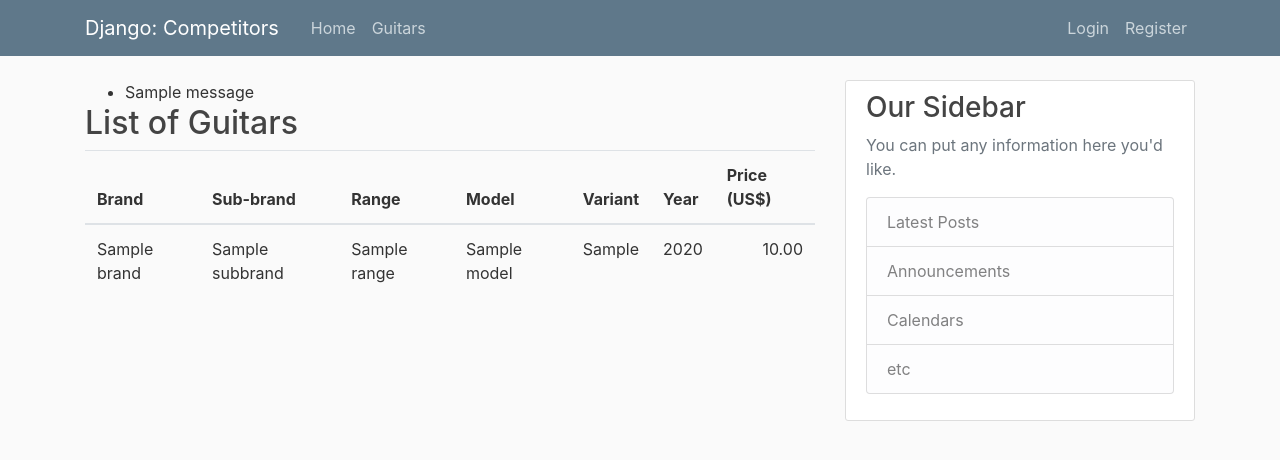
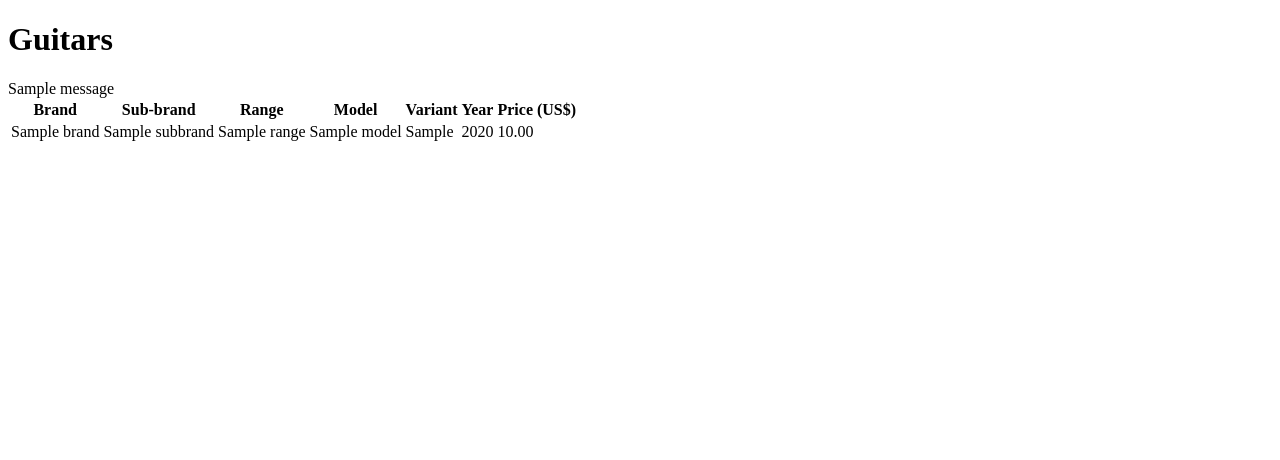
Before and after one commit to oliverlambson/guitar_prices_django_dashboard, a Django app: page /guitars/ in a window 1280 px wide. Shown: the top 460 px of the page. Run offline with Django 3.2, Linux system fonts and the light colour scheme; tables that the repository leaves empty hold one stand-in row (values such as "Sample post"); one stand-in notice (Sample message) is shown; some libraries are stand-ins or nearby versions.

Commit message:
Moved templates back to unstyled html. Need to learn own css.

```diff
--- a/appcompetitors/static/appcompetitors/main.css
+++ /dev/null
@@ -1,84 +0,0 @@
-body {
-  background: #fafafa;
-  color: #333333;
-  margin-top: 5rem;
-}
-
-h1, h2, h3, h4, h5, h6 {
-  color: #444444;
-}
-
-ul {
-  margin: 0;
-}
-
-.bg-steel {
-  background-color: #5f788a;
-}
-
-.site-header .navbar-nav .nav-link {
-  color: #cbd5db;
-}
-
-.site-header .navbar-nav .nav-link:hover {
-  color: #ffffff;
-}
-
-.site-header .navbar-nav .nav-link.active {
-  font-weight: 500;
-}
-
-.content-section {
-  background: #ffffff;
-  padding: 10px 20px;
-  border: 1px solid #dddddd;
-  border-radius: 3px;
-  margin-bottom: 20px;
-}
-
-.article-title {
-  color: #444444;
-}
-
-a.article-title:hover {
-  color: #428bca;
-  text-decoration: none;
-}
-
-.article-content {
-  white-space: pre-line;
-}
-
-.article-img {
-  height: 65px;
-  width: 65px;
-  margin-right: 16px;
-}
-
-.article-metadata {
-  padding-bottom: 1px;
-  margin-bottom: 4px;
-  border-bottom: 1px solid #e3e3e3
-}
-
-.article-metadata a:hover {
-  color: #333;
-  text-decoration: none;
-}
-
-.article-svg {
-  width: 25px;
-  height: 25px;
-  vertical-align: middle;
-}
-
-.account-img {
-  height: 125px;
-  width: 125px;
-  margin-right: 20px;
-  margin-bottom: 16px;
-}
-
-.account-heading {
-  font-size: 2.5rem;
-}
--- a/appcompetitors/templates/appcompetitors/base.html
+++ b/appcompetitors/templates/appcompetitors/base.html
@@ -1,78 +1,23 @@
-{% load static %}
 <!DOCTYPE html>
-<html>
+<html lang="en" dir="ltr">
     <head>
-
-    <!-- Required meta tags -->
         <meta charset="utf-8">
-    <meta name="viewport" content="width=device-width, initial-scale=1, shrink-to-fit=no">
-
-    <!-- Bootstrap CSS -->
-    <link rel="stylesheet" href="https://maxcdn.bootstrapcdn.com/bootstrap/4.0.0/css/bootstrap.min.css" integrity="sha384-Gn5384xqQ1aoWXA+058RXPxPg6fy4IWvTNh0E263XmFcJlSAwiGgFAW/dAiS6JXm" crossorigin="anonymous">
-
-    <link rel="stylesheet" type="text/css" href="{% static 'appcompetitors/main.css' %}">
-
         {% if title %}
-        <title>Django: Competitors - {{ title }}</title>
+            <title>Guitar Brands</title>
         {% else %}
-        <title>Django: Competitors</title>
+            <title>Guitar Brands - {{ title }}</title>
         {% endif %}
     </head>
     <body>
-    <header class="site-header">
-      <nav class="navbar navbar-expand-md navbar-dark bg-steel fixed-top">
-        <div class="container">
-          <a class="navbar-brand mr-4" href="{% url 'competitors:home' %}">Django: Competitors</a>
-           <button class="navbar-toggler" type="button" data-toggle="collapse" data-target="#navbarToggle" aria-controls="navbarToggle" aria-expanded="false" aria-label="Toggle navigation">
-          <span class="navbar-toggler-icon"></span>
-      </button>
-          <div class="collapse navbar-collapse" id="navbarToggle">
-            <div class="navbar-nav mr-auto">
-              <a class="nav-item nav-link" href="{% url 'competitors:home' %}">Home</a>
-              <a class="nav-item nav-link" href="{% url 'competitors:guitars' %}">Guitars</a>
-            </div>
-            <!-- Navbar Right Side -->
-            <div class="navbar-nav">
-              <a class="nav-item nav-link" href="#">Login</a>
-              <a class="nav-item nav-link" href="#">Register</a>
-            </div>
-          </div>
-        </div>
-      </nav>
-    </header>
+        <h1>{{ title }}</h1>
 
-    <main role="main" class="container">
-      <div class="row">
-        <div class="col-md-8">
         {% if messages %}
-            <ul class="messages">
             {% for message in messages %}
-                <li class="{{ message.tags }}">{{ message }}</li>
+                {{ message }}
             {% endfor %}
-            </ul>
         {% endif %}
-            {% block content %}{% endblock %}
-        </div>
-        <div class="col-md-4">
-          <div class="content-section">
-            <h3>Our Sidebar</h3>
-            <p class='text-muted'>You can put any information here you'd like.
-              <ul class="list-group">
-                <li class="list-group-item list-group-item-light">Latest Posts</li>
-                <li class="list-group-item list-group-item-light">Announcements</li>
-                <li class="list-group-item list-group-item-light">Calendars</li>
-                <li class="list-group-item list-group-item-light">etc</li>
-              </ul>
-            </p>
-          </div>
-        </div>
-      </div>
-    </main>
 
-    <!-- Bootstrap Optional JavaScript -->
-    <!-- jQuery first, then Popper.js, then Bootstrap JS -->
-    <script src="https://code.jquery.com/jquery-3.2.1.slim.min.js" integrity="sha384-KJ3o2DKtIkvYIK3UENzmM7KCkRr/rE9/Qpg6aAZGJwFDMVNA/GpGFF93hXpG5KkN" crossorigin="anonymous"></script>
-    <script src="https://cdnjs.cloudflare.com/ajax/libs/popper.js/1.12.9/umd/popper.min.js" integrity="sha384-ApNbgh9B+Y1QKtv3Rn7W3mgPxhU9K/ScQsAP7hUibX39j7fakFPskvXusvfa0b4Q" crossorigin="anonymous"></script>
-    <script src="https://maxcdn.bootstrapcdn.com/bootstrap/4.0.0/js/bootstrap.min.js" integrity="sha384-JZR6Spejh4U02d8jOt6vLEHfe/JQGiRRSQQxSfFWpi1MquVdAyjUar5+76PVCmYl" crossorigin="anonymous"></script>
+        {% block content %}
+        {% endblock %}
     </body>
 </html>
--- a/appcompetitors/templates/appcompetitors/guitars.html
+++ b/appcompetitors/templates/appcompetitors/guitars.html
@@ -1,18 +1,19 @@
 {% extends 'appcompetitors/base.html' %}
 
 {% block content %}
-<h2>List of Guitars</h2>
+
+<!-- TABLE -->
 {% if guitar_list %}
-<table class="table table-hover table-responsive">
+<table>
     <thead>
         <tr>
-            <th scope="col">Brand</th>
-            <th scope="col">Sub-brand</th>
-            <th scope="col">Range</th>
-            <th scope="col">Model</th>
-            <th scope="col">Variant</th>
-            <th scope="col">Year</th>
-            <th scope="col">Price (US$)</th>
+            <th>Brand</th>
+            <th>Sub-brand</th>
+            <th>Range</th>
+            <th>Model</th>
+            <th>Variant</th>
+            <th>Year</th>
+            <th>Price (US$)</th>
         </tr>
     </thead>
     <tbody>
@@ -30,33 +31,31 @@
     </tbody>
 </table>
 
+<!-- PAGINATION -->
 {% if guitar_list.has_other_pages %}
-<nav>
-    <ul class="pagination justify-content-center">
     {% if guitar_list.has_previous %}
-        <li class="page-item"><a class="page-link" href="?page={{ guitar_list.previous_page_number }}">&laquo;</a></li>
+        <a href="?page={{ guitar_list.previous_page_number }}">&laquo;</a>
     {% else %}
-        <li class="page-item disabled"><span class="page-link">&laquo;</span></li>
+        &laquo;
     {% endif %}
 
     {% for i in guitar_list.paginator.page_range %}
         {% if guitar_list.number == i %}
-        <li class="page-item disabled"><span class="page-link">{{ i }} <span class="sr-only">(current)</span></span></li>
+            {{ i }} (current)
         {% else %}
-        <li class="page-item"><a class="page-link" href="?page={{ i }}">{{ i }}</a></li>
+            <a href="?page={{ i }}">{{ i }}</a>
         {% endif %}
     {% endfor %}
 
     {% if guitar_list.has_next %}
-        <li class="page-item"><a class="page-link" href="?page={{ guitar_list.next_page_number }}">&raquo;</a></li>
+        <a href="?page={{ guitar_list.next_page_number }}">&raquo;</a>
     {% else %}
-        <li class="page-item disabled"><span class="page-link">&raquo;</span></li>
+        &raquo;
     {% endif %}
-    </ul>
-</nav>
 {% endif %}
 
 {% else %}
-    <p>No guitars to display.</p>
+    No guitars to display.
 {% endif %}
+
 {% endblock %}
--- a/appcompetitors/templates/appcompetitors/index.html
+++ b/appcompetitors/templates/appcompetitors/index.html
@@ -1,5 +1,5 @@
 {% extends 'appcompetitors/base.html' %}
 
 {% block content %}
-<h2>Home</h2>
+
 {% endblock %}
--- a/appcompetitors/templates/appcompetitors/uploadcsv.html
+++ b/appcompetitors/templates/appcompetitors/uploadcsv.html
@@ -1,7 +1,8 @@
 {% extends 'appcompetitors/base.html' %}
 
 {% block content %}
-<h2>Upload CSV</h2>
+
+<!-- FORM -->
 <form enctype="multipart/form-data" action={% url 'competitors:upload_csv' %} method="post">
     {% csrf_token %}
     {{ form.as_p }}
```
Also changed, not shown: appcompetitors/templates/appcompetitors/base_bootstrap.html (deleted, +0 -22 lines), 1 other file. Lines whose indentation alone changed are shown as unchanged.
